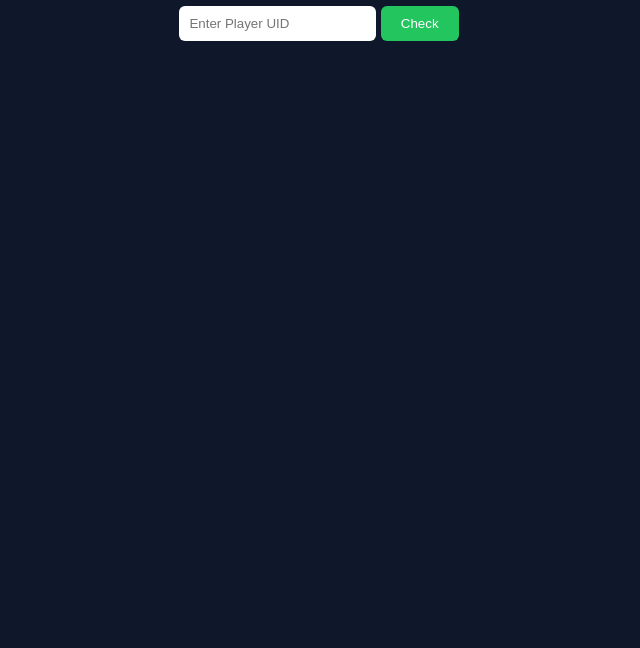
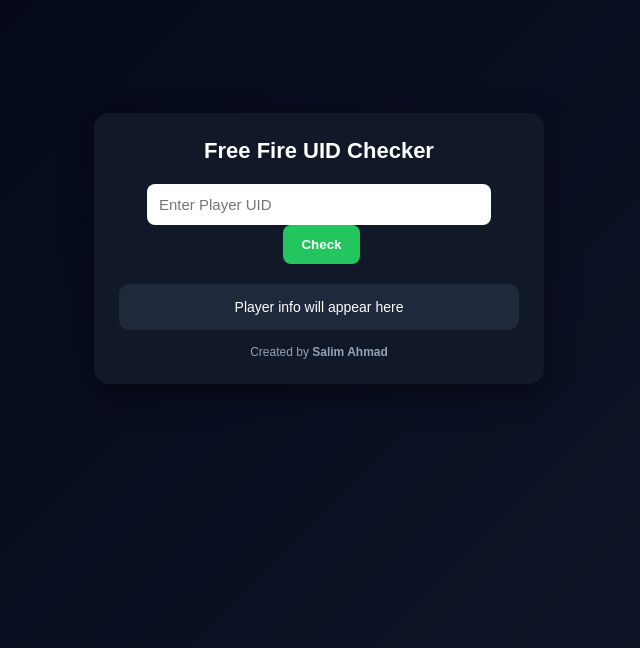
Before and after one commit to salim-all-bot/ff-uid-checker, a plain HTML site: page index.html in a window 1280 px wide. Shown: the part 152-800 px from the top of the page, without its empty margins (321-961 px from the left). Drawn offline with Linux system fonts and the light colour scheme.

Commit message:
Update index.html

```diff
--- a/index.html
+++ b/index.html
@@ -1,35 +1,119 @@
 <!DOCTYPE html>
-<html>
+<html lang="en">
 <head>
-<title>Free Fire UID Checker</title>
+
+<meta charset="UTF-8">
+<meta name="viewport" content="width=device-width, initial-scale=1.0">
+
+<title>Salim FF UID Checker</title>
 
 <style>
 
 body{
-background:#0f172a;
+margin:0;
+padding:0;
+font-family:Arial;
+background:linear-gradient(135deg,#020617,#0f172a);
 color:white;
-font-family:Arial;
-text-align:center;
-margin-top:100px;
+display:flex;
+justify-content:center;
+align-items:center;
+height:100vh;
 }
 
-input{
-padding:10px;
-border-radius:6px;
-border:none;
+/* main card */
+
+.card{
+
+width:90%;
+max-width:400px;
+
+background:#111827;
+border-radius:15px;
+
+padding:25px;
+
+text-align:center;
+
+box-shadow:0 10px 30px rgba(0,0,0,0.5);
+
 }
 
-button{
-padding:10px 20px;
-background:#22c55e;
-border:none;
-color:white;
-border-radius:6px;
-cursor:pointer;
+/* title */
+
+.title{
+
+font-size:22px;
+font-weight:bold;
+margin-bottom:20px;
+
 }
 
-#result{
-margin-top:30px;
+/* input */
+
+input{
+
+width:80%;
+padding:12px;
+
+border:none;
+
+border-radius:8px;
+
+outline:none;
+
+font-size:15px;
+
+}
+
+/* button */
+
+button{
+
+padding:12px 18px;
+
+border:none;
+
+border-radius:8px;
+
+background:#22c55e;
+
+color:white;
+
+font-weight:bold;
+
+cursor:pointer;
+
+margin-left:5px;
+
+}
+
+/* result */
+
+.result{
+
+margin-top:20px;
+
+background:#1e293b;
+
+padding:15px;
+
+border-radius:10px;
+
+font-size:14px;
+
+}
+
+/* footer */
+
+.footer{
+
+margin-top:15px;
+
+font-size:12px;
+
+color:#94a3b8;
+
 }
 
 </style>
@@ -38,13 +122,21 @@
 
 <body>
 
-<h1>Free Fire UID Info</h1>
+<div class="card">
+
+<div class="title">Free Fire UID Checker</div>
 
 <input id="uid" placeholder="Enter Player UID">
 
 <button onclick="checkUID()">Check</button>
 
-<div id="result"></div>
+<div id="result" class="result">Player info will appear here</div>
+
+<div class="footer">
+Created by <b>Salim Ahmad</b>
+</div>
+
+</div>
 
 <script>
 
@@ -52,19 +144,31 @@
 
 let uid=document.getElementById("uid").value;
 
-let api="https://proapis.hlgamingofficial.com/main/games/freefire/account/api?sectionName=AccountInfo&PlayerUid="+uid+"&region=bd&useruid=demo&api=demo";
+if(uid==""){
+alert("Enter UID");
+return;
+}
+
+let api="https://bhauxinfo2.vercel.app/bhau?uid="+uid+"&region=BD";
 
 let res=await fetch(api);
 
 let data=await res.json();
 
-let name=data.result.AccountInfo.AccountName;
-let level=data.result.AccountInfo.AccountLevel;
+let name=data.basicInfo.nickname;
+
+let level=data.basicInfo.level;
+
+let region=data.basicInfo.region;
+
+let likes=data.basicInfo.liked;
 
 document.getElementById("result").innerHTML=
 
-"Player Name: "+name+"<br>"+
-"Level: "+level;
+"Name: "+name+"<br>"+
+"Level: "+level+"<br>"+
+"Region: "+region+"<br>"+
+"Likes: "+likes;
 
 }
 
```
